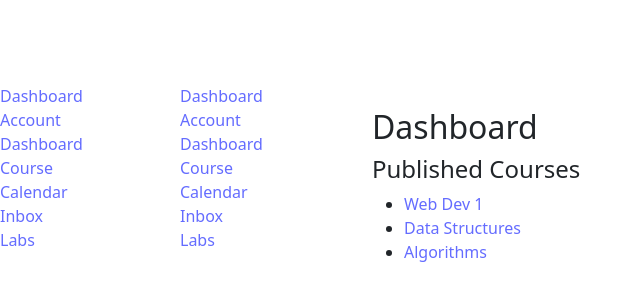
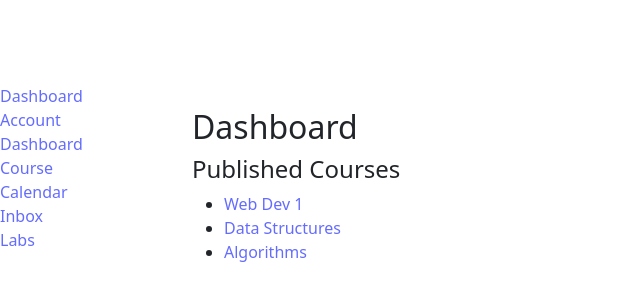
Before and after one commit to goldbo2002/kambaz, a React (Vite) app: page /#/Kambaz in a window 1280 px wide. Shown: the part 218-518 px from the top of the page, without its empty margins (0-642 px from the left). Built offline with nearby package versions, Linux system fonts and the light colour scheme.

Commit message:
Fix: show sidebar only once

```diff
--- a/src/Kambaz/Dashboard.tsx
+++ b/src/Kambaz/Dashboard.tsx
@@ -1,4 +1,4 @@
-import Sidebar from "./Sidebar";
+
 
 const courses = [
   { id: 1, title: "Web Dev 1", link: "/Kambaz/Course/1" },
@@ -8,8 +8,6 @@ const courses = [
 
 export default function Dashboard() {
   return (
-    <div className="d-flex">
-      <Sidebar />
       <div className="container mt-4">
         <h2>Dashboard</h2>
         <h4>Published Courses</h4>
@@ -21,6 +19,5 @@ export default function Dashboard() {
           )}
         </ul>
       </div>
-    </div>
   );
 }
```
